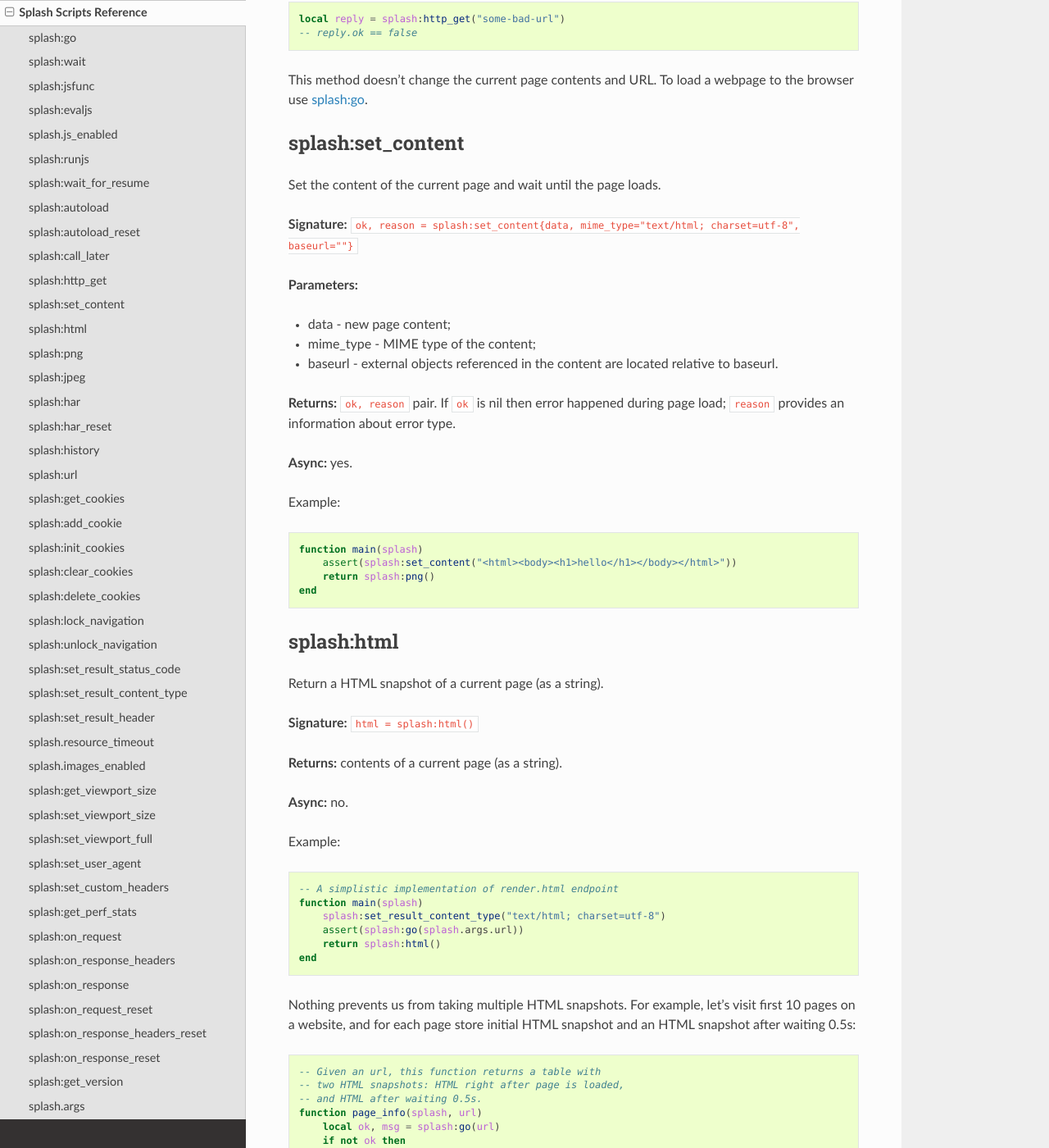
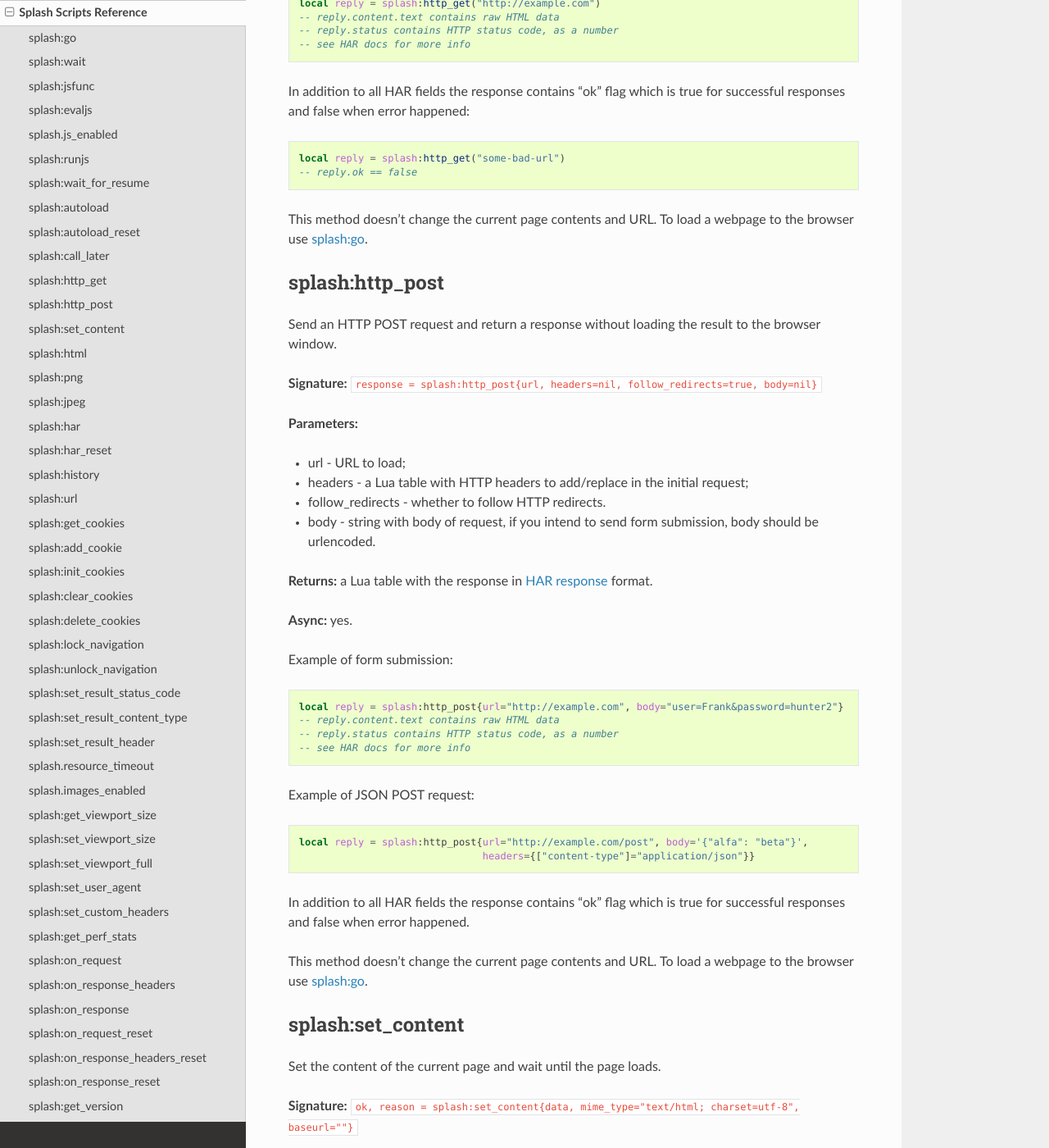
Before and after one commit to scrapinghub/splash, a Sphinx documentation site: the page built from docs/scripting-ref.rst, in a window 1280 px wide and 1400 px high, scrolled down 15424 px. Shown: the whole window at 82% size. Built offline with Sphinx 7.4.7 and the Read the Docs theme 2.0.0, drawn with Linux system fonts in a browser that asks for light colours; some of the changed text lies outside the part shown.

Commit message:
docs for http_post and go() with POST & body
* updated api.rst & scripting-ref.rst with documentation about using POST
requests in Splash

```diff
--- a/docs/scripting-ref.rst
+++ b/docs/scripting-ref.rst
@@ -20,7 +20,7 @@
 Go to an URL. This is similar to entering an URL in a browser
 address bar, pressing Enter and waiting until page loads.
 
-**Signature:** ``ok, reason = splash:go{url, baseurl=nil, headers=nil}``
+**Signature:** ``ok, reason = splash:go{url, baseurl=nil, headers=nil, http_method="GET", body=nil, formdata=nil}``
 
 **Parameters:**
 
@@ -30,6 +30,11 @@
   loaded from ``baseurl``: relative resource paths will be relative
   to ``baseurl``, and the browser will think ``baseurl`` is in address bar;
 * headers - a Lua table with HTTP headers to add/replace in the initial request.
+* http_method - optional, string with HTTP method to use when visiting url,
+  defaults to GET, Splash also supports POST.
+* body - optional, string with body for POST request
+* formdata - Lua table that will be converted to urlencoded POST body and sent
+  with header ``content-type: application/x-www-form-urlencoded``
 
 **Returns:** ``ok, reason`` pair. If ``ok`` is nil then error happened during
 page load; ``reason`` provides an information about error type.
@@ -826,6 +831,53 @@
 
     local reply = splash:http_get("some-bad-url")
     -- reply.ok == false
+
+This method doesn't change the current page contents and URL.
+To load a webpage to the browser use :ref:`splash-go`.
+
+.. _HAR response: http://www.softwareishard.com/blog/har-12-spec/#response
+
+.. _splash-http-post:
+
+splash:http_post
+---------------
+
+Send an HTTP POST request and return a response without loading
+the result to the browser window.
+
+**Signature:** ``response = splash:http_post{url, headers=nil, follow_redirects=true, body=nil}``
+
+**Parameters:**
+
+* url - URL to load;
+* headers - a Lua table with HTTP headers to add/replace in the initial request;
+* follow_redirects - whether to follow HTTP redirects.
+* body - string with body of request, if you intend to send form submission,
+  body should be urlencoded.
+
+**Returns:** a Lua table with the response in `HAR response`_ format.
+
+**Async:** yes.
+
+Example of form submission:
+
+.. code-block:: lua
+
+    local reply = splash:http_post{url="http://example.com", body="user=Frank&password=hunter2"}
+    -- reply.content.text contains raw HTML data
+    -- reply.status contains HTTP status code, as a number
+    -- see HAR docs for more info
+
+Example of JSON POST request:
+
+.. code-block:: lua
+
+    local reply = splash:http_post{url="http://example.com/post", body='{"alfa": "beta"}',
+                                   headers={["content-type"]="application/json"}}
+
+
+In addition to all HAR fields the response contains "ok" flag which is true
+for successful responses and false when error happened.
 
 This method doesn't change the current page contents and URL.
 To load a webpage to the browser use :ref:`splash-go`.
```
Also changed, not shown: other parts of docs/scripting-ref.rst (+1 -1 lines), docs/api.rst (+12 -0 lines).
